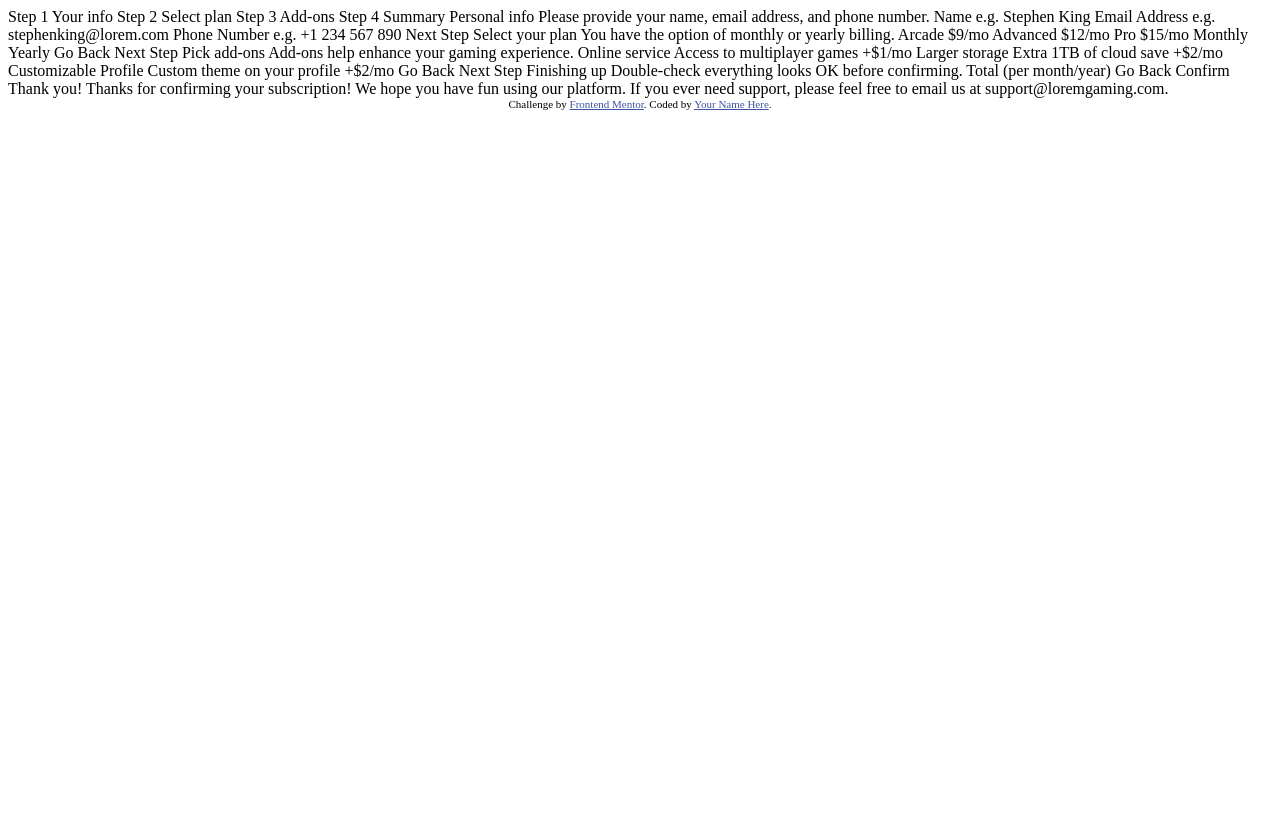
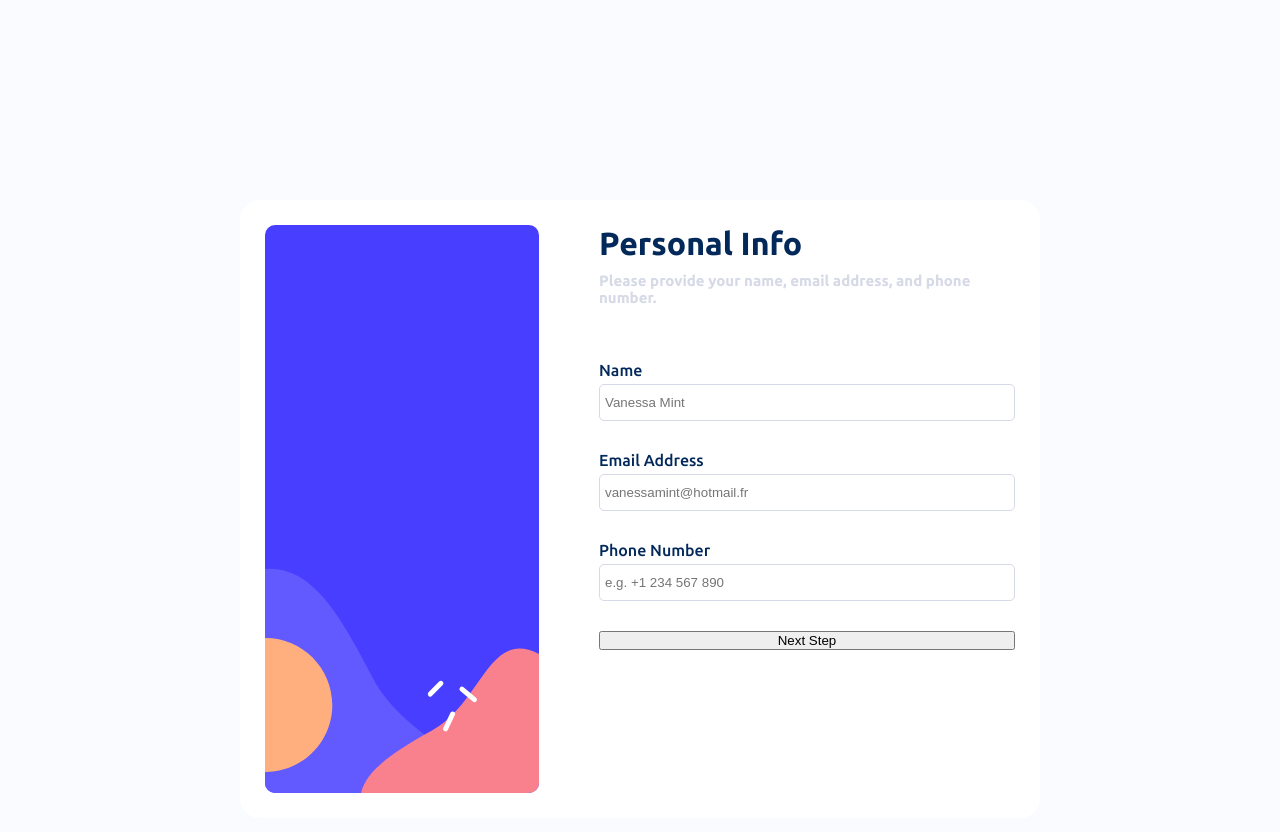
Before and after one commit to AmrAmrA/Multi-Step-Form, a website: page index.html in a window 1280 px wide. Before the commit the page ends 800 px from the top, so only its background shows below. Drawn offline with Linux system fonts and the light colour scheme.

Commit message:
styling form

```diff
--- a/index.html
+++ b/index.html
@@ -3,23 +3,40 @@
 <head>
   <meta charset="UTF-8">
   <meta name="viewport" content="width=device-width, initial-scale=1.0"> <!-- displays site properly based on user's device -->
-
+  <link rel="preconnect" href="https://fonts.googleapis.com">
+  <link rel="preconnect" href="https://fonts.gstatic.com" crossorigin>
+  <link href="https://fonts.googleapis.com/css2?family=Ubuntu:wght@400;500;700&display=swap" rel="stylesheet">
   <link rel="icon" type="image/png" sizes="32x32" href="./assets/images/favicon-32x32.png">
 
   <title>Frontend Mentor | Multi-step form</title>
 
   <!-- Feel free to remove these styles or customise in your own stylesheet 👍 -->
-  <style>
-    .attribution { font-size: 11px; text-align: center; }
-    .attribution a { color: hsl(228, 45%, 44%); }
-  </style>
 </head>
 <link rel="stylesheet" href="style.css">
 <body>
-
+  <main>
+    <div class="form__container">
+      <img src="assets/images/bg-sidebar-desktop.svg" alt="">
+      <div class="step__one">
+          <div class="info__titles">
+            <h1>Personal Info</h1>
+            <h2>Please provide your name, email address, and phone number.</h2>
+          </div>
+        <form action="" class="personalInfos__form">
+          <label for="name" aria-placeholder="Vanessa Mint"> Name</label>
+          <input type="text" name="name" id="name" required placeholder="Vanessa Mint">
+          <label for="email" aria-placeholder="Vanessa Mint">Email Address</label>
+          <input type="text" name="email" id="email" required placeholder="vanessamint@hotmail.fr">
+          <label for="phoneNumber" aria-placeholder="Vanessa Mint">Phone Number</label>
+          <input type="text" name="phoneNumber" id="phoneNumber" required placeholder="e.g. +1 234 567 890">
+          <button>Next Step</button>
+        </form>
+      </div>
+    </div>
+  </main>
   <!-- Sidebar start -->
 
-  Step 1
+  <!-- Step 1
   Your info
 
   Step 2
@@ -29,12 +46,12 @@
   Add-ons
 
   Step 4
-  Summary
+  Summary -->
 
   <!-- Sidebar end -->
 
   <!-- Step 1 start -->
-
+<!--
   Personal info
   Please provide your name, email address, and phone number.
 
@@ -47,13 +64,13 @@
   Phone Number
   e.g. +1 234 567 890
 
-  Next Step
+  Next Step -->
 
   <!-- Step 1 end -->
 
   <!-- Step 2 start -->
 
-  Select your plan
+  <!-- Select your plan
   You have the option of monthly or yearly billing.
 
   Arcade
@@ -69,12 +86,12 @@
   Yearly
 
   Go Back
-  Next Step
+  Next Step -->
 
   <!-- Step 2 end -->
 
   <!-- Step 3 start -->
-
+<!--
   Pick add-ons
   Add-ons help enhance your gaming experience.
 
@@ -91,38 +108,38 @@
   +$2/mo
 
   Go Back
-  Next Step
+  Next Step -->
 
   <!-- Step 3 end -->
 
   <!-- Step 4 start -->
 
-  Finishing up
-  Double-check everything looks OK before confirming.
+  <!-- Finishing up
+  Double-check everything looks OK before confirming. -->
 
   <!-- Dynamically add subscription and add-on selections here -->
 
-  Total (per month/year)
+  <!-- Total (per month/year)
 
   Go Back
-  Confirm
+  Confirm -->
 
   <!-- Step 4 end -->
 
   <!-- Step 5 start -->
 
-  Thank you!
+  <!-- Thank you!
 
   Thanks for confirming your subscription! We hope you have fun
   using our platform. If you ever need support, please feel free
-  to email us at support@loremgaming.com.
+  to email us at support@loremgaming.com. -->
 
   <!-- Step 5 end -->
 
-  <div class="attribution">
+  <!-- <div class="attribution">
     Challenge by <a href="https://www.frontendmentor.io?ref=challenge" target="_blank">Frontend Mentor</a>.
     Coded by <a href="#">Your Name Here</a>.
-  </div>
+  </div> -->
 </body>
 <script src="index.js"></script>
 </html>
--- a/style.css
+++ b/style.css
@@ -1,6 +1,77 @@
 :root {
+    /* Primary Colors */
     --valid-form            : hsl(243, 100%, 62%);
     --required-form         : hsl(354, 84%, 57%);
-    --button-backGround     : hsl(213, 96%, 18%);
+    --button-background     : hsl(213, 96%, 18%);
     --next-step             : hsl(206, 94%, 87%);
+    --dont-know             : hsl(228, 94%, 84%);
+
+    /* Neutral Colors */
+    --subtitle-color        : hsl(231, 11%, 63%);
+    --plans--background     : hsl(231, 100%, 99%);
+    --white                 : hsl(0, 0%, 100%);
+    --light--gray           : hsl(229, 24%, 87%);
+    --Alabster              : hsl(231, 100%, 99%);
 }
+*, ::after, ::before {
+    padding: 0;
+    margin: 0;
+    box-sizing: border-box;
+}
+a {
+    color: white;
+    text-decoration: none;
+}
+
+li {
+    list-style-type: none;
+}
+
+
+body {
+    font-family: 'Ubuntu', sans-serif;
+    font-size: 16px;
+    background-color: var(--plans--background);
+    margin: 200px auto;
+}
+
+.form__container {
+    margin:  0 auto;
+    width: 800px;
+    padding: 25px;
+    display: flex;
+    gap: 60px;
+    background-color: var(--white);
+    border-radius: 20px;
+
+}
+.step__one {
+    display: flex;
+    gap: 45px;
+}
+
+.step__one, .step__one form {
+    display: flex;
+    flex-direction: column;
+}
+
+.step__one h1 {
+    color: var(--button-background);
+    margin-bottom: 10px;
+}
+.step__one h2 {
+    font-size: 15px;
+    color: var(--light--gray);
+    margin-bottom: 10px;
+}
+.step__one label {
+    color: var(--button-background);
+    margin-bottom: 5px;
+    font-weight: 500;
+}
+.step__one input {
+    padding: 10px 0px 10px 5px;
+    border: 1px solid var(--light--gray);
+    border-radius: 5px;
+    margin-bottom: 30px;
+}
```
Also changed, not shown: style-guide.md (+6 -6 lines).
